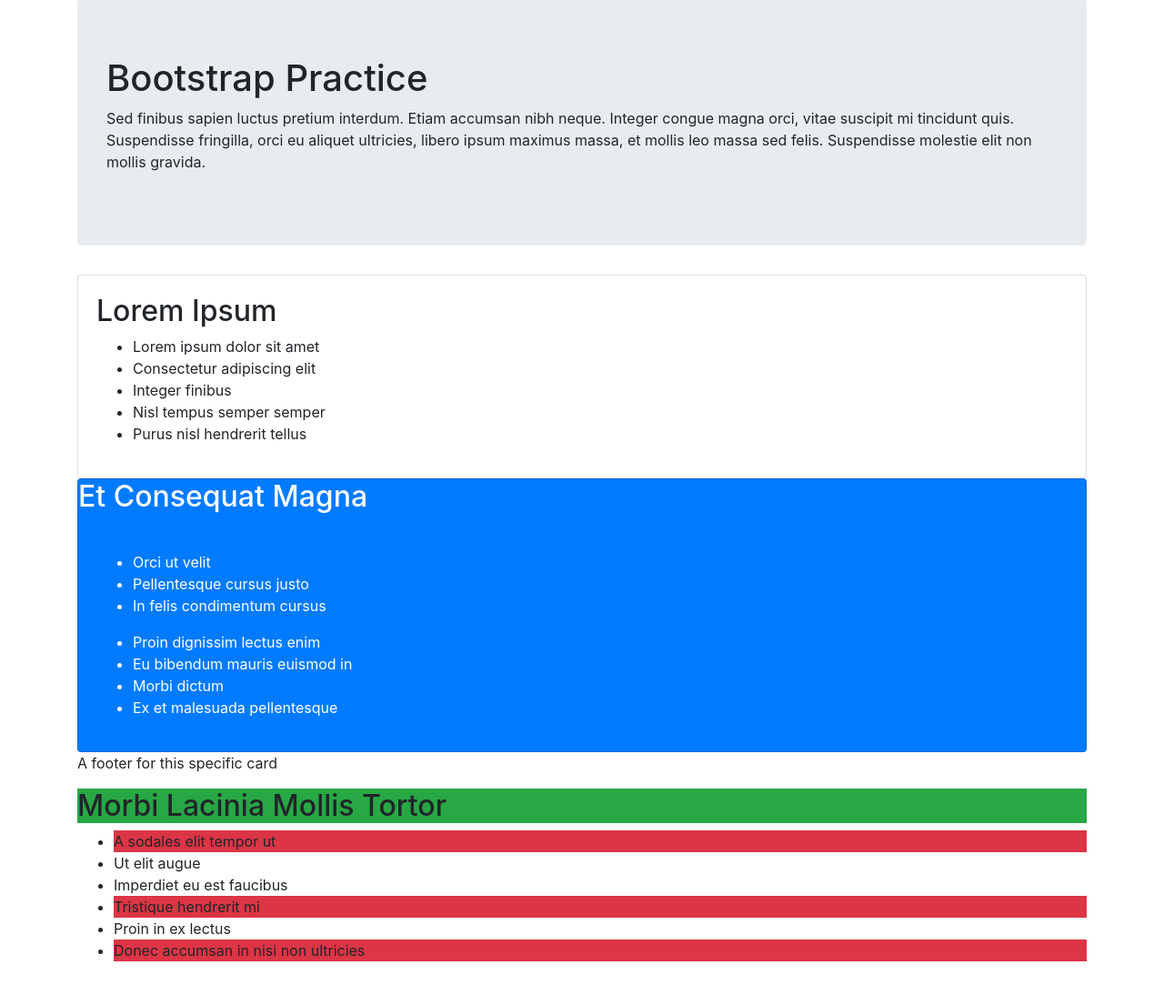
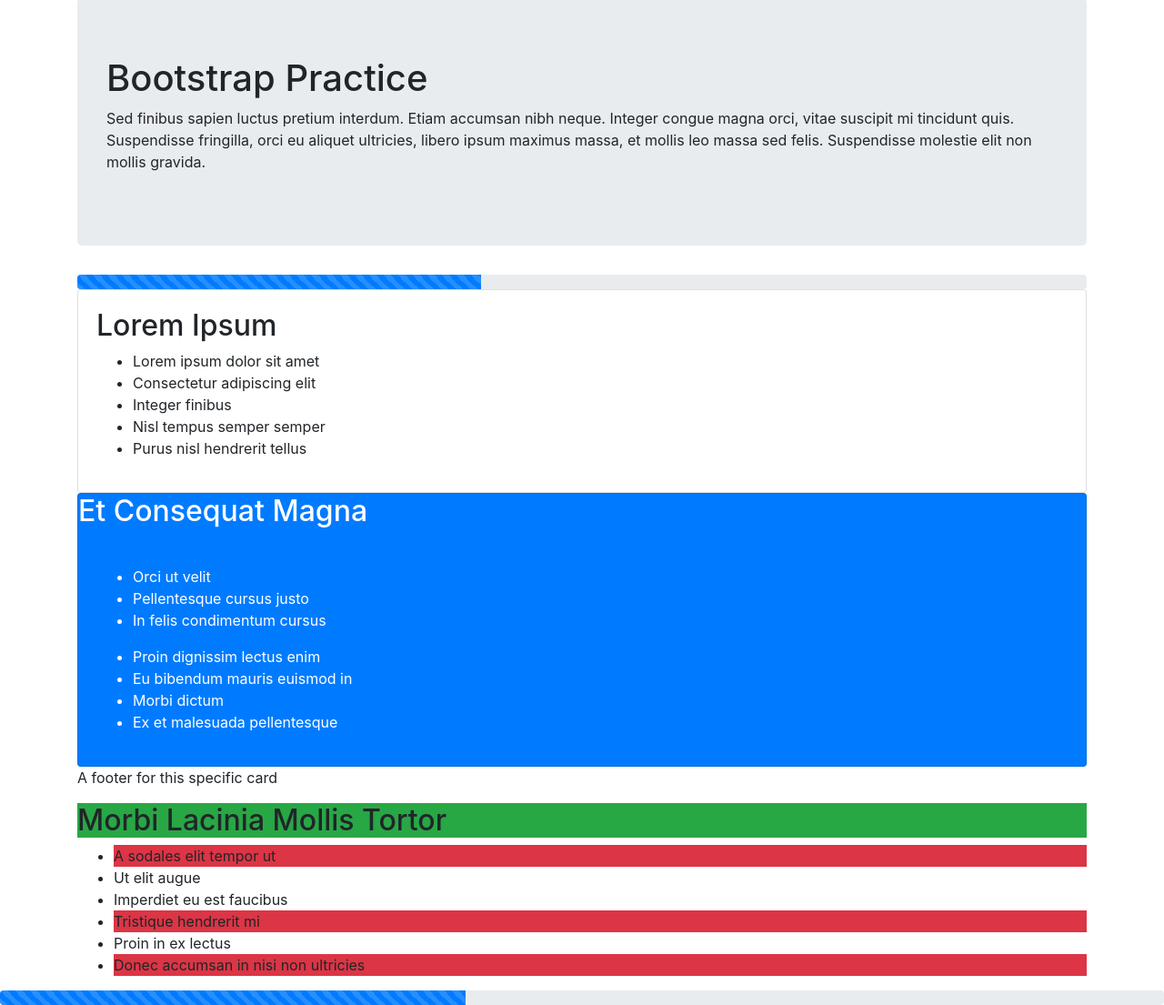
Before and after one commit to NNJAMBI/bootstrap-practice, a plain HTML site: page index.html in a window 1280 px wide. Shown: the part 2-1107 px from the top of the page at 91% size. Before the commit the page ends 1075 px from the top, so only its background shows below. Drawn offline with Linux system fonts and the light colour scheme.

Commit message:
add progress bar

```diff
--- a/index.html
+++ b/index.html
@@ -11,7 +11,11 @@
         <h1>Bootstrap Practice</h1>
         <p>Sed finibus sapien luctus pretium interdum. Etiam accumsan nibh neque. Integer congue magna orci, vitae suscipit mi tincidunt quis. Suspendisse fringilla, orci eu aliquet ultricies, libero ipsum maximus massa, et mollis leo massa sed felis. Suspendisse molestie elit non mollis gravida.</p>
        </div>
-
+       <div class="progress">
+        <div class="progress-bar progress-bar-success progress-bar-striped" role="progressbar" aria-valuenow="40" aria-valuemin="0" aria-valuemax="100" style="width: 40%">
+          <span class="sr-only">40% Complete (success)</span>
+        </div>
+      </div>
        <div class="card">
            <div class="card-body">
             <h2>Lorem Ipsum</h2>
@@ -56,5 +60,10 @@
       <li class=bg-danger>Donec accumsan in nisi non ultricies</li>
     </ul>
       </div>
+      <div class="progress">
+  <div class="progress-bar progress-bar-success progress-bar-striped" role="progressbar" aria-valuenow="40" aria-valuemin="0" aria-valuemax="100" style="width: 40%">
+    <span class="sr-only">40% Complete (success)</span>
+  </div>
+</div>
   </body>
 </html>
```
